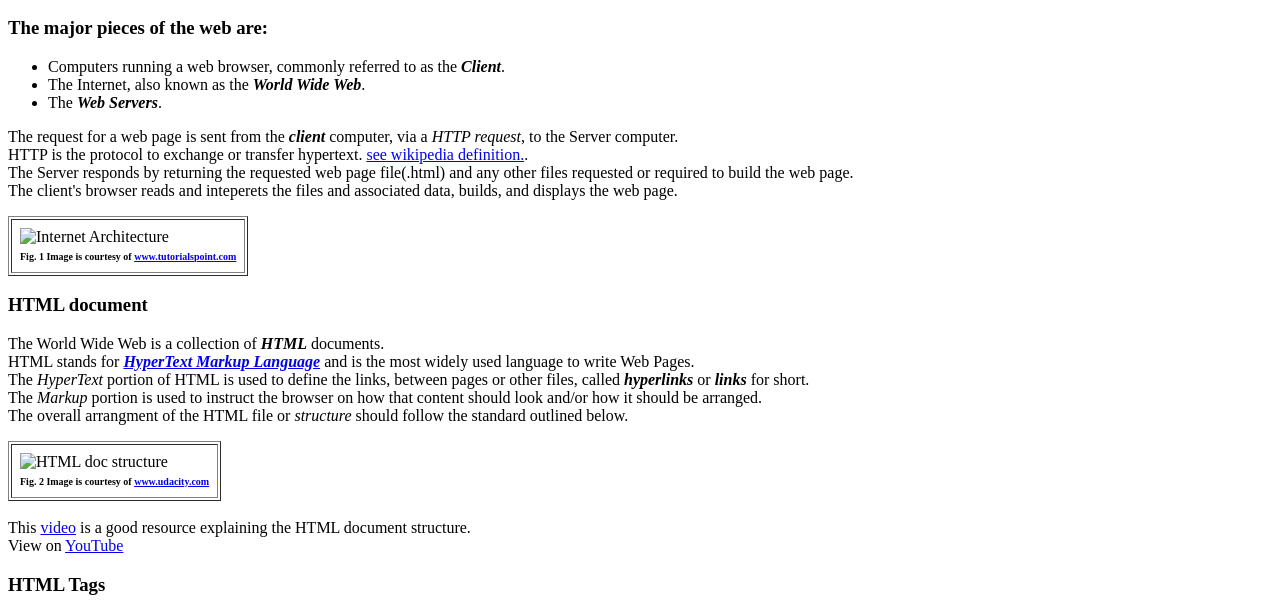
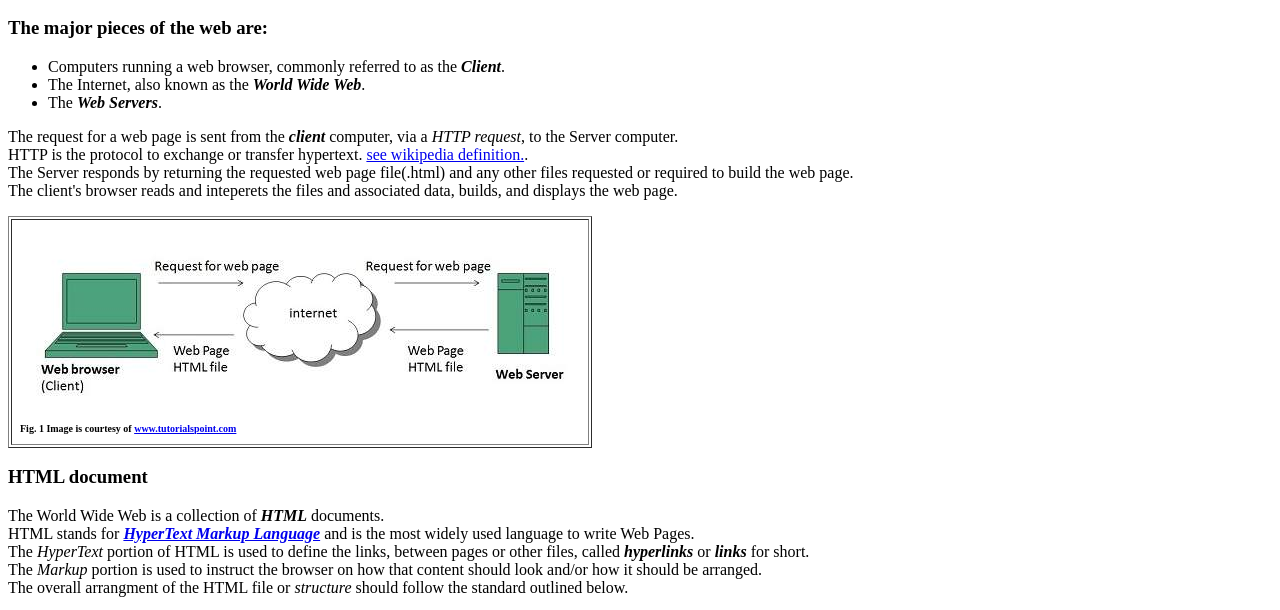
Before and after one commit to go-0100-it/basic_html, a plain HTML site: page index.html in a window 1280 px wide. Shown: the part 110-720 px from the top of the page. Drawn offline with Linux system fonts and the light colour scheme.

Commit message:
Update index.html

```diff
--- a/index.html
+++ b/index.html
@@ -22,7 +22,7 @@
 			<table border="1" cellpadding="8">
 				<tr>
 					<td>
-						<img src="Images/stage_zero_images/internet_operation.jpg" alt="Internet Architecture"><br />
+						<img src="Images/internet_operation.jpg" alt="Internet Architecture"><br />
 						<b><font size="1">Fig. 1  Image is courtesy of <a href="http://www.tutorialspoint.com/">www.tutorialspoint.com</a></font></b>
 					</td>
 				</tr>
@@ -38,7 +38,7 @@
 			<table border="1" cellpadding="8">
 				<tr>
 					<td>
-						<img src="Images/stage_zero_images/HTML_doc_structure.png" alt="HTML doc structure"><br />
+						<img src="Images/HTML_doc_structure.png" alt="HTML doc structure"><br />
 						<b><font size="1">Fig. 2  Image is courtesy of <a href="https://www.udacity.com/">www.udacity.com</a></font></b>
 					</td>
 				</tr>
```
